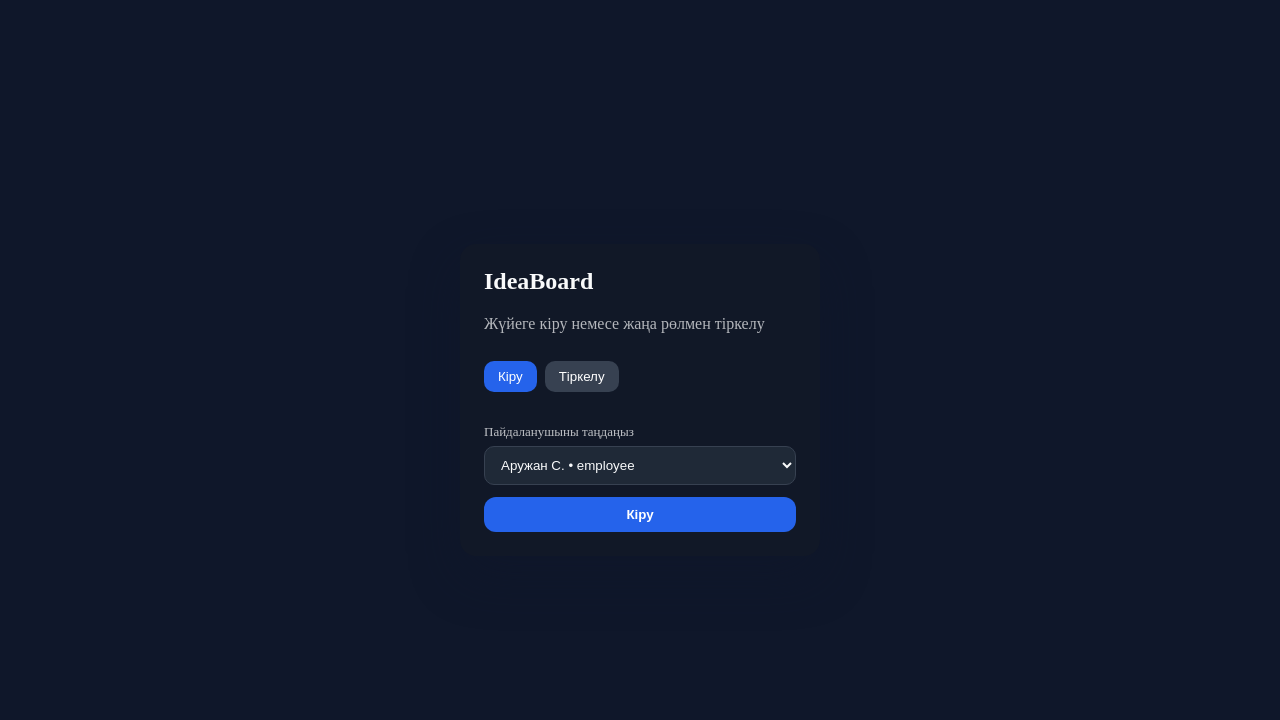
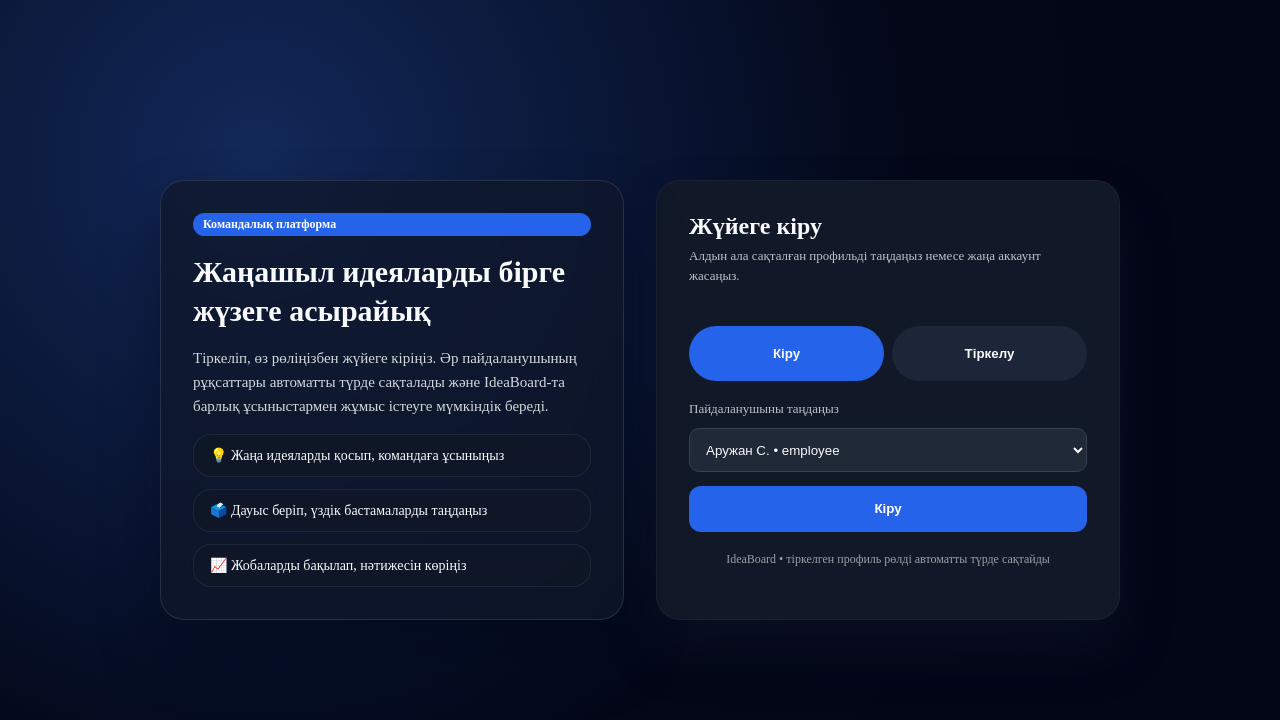
Before and after one commit to raimzhumabek-ctrl/Audit12, a React (Vite) app: page / in a window 1280 px wide. Shown: the top 720 px of the page. Built offline with nearby package versions, Linux system fonts and the light colour scheme.

Commit message:
Add dedicated auth screen for login and registration

```diff
--- a/src/IdeaBoardApp.jsx
+++ b/src/IdeaBoardApp.jsx
@@ -85,7 +85,7 @@ export default function IdeaBoardApp() {
   const [ideas, setIdeas] = useState(() => loadIdeas());
   const [users, setUsers] = useState(() => loadUsers());
   const [currentUserId, setCurrentUserId] = useState(() => loadCurrentUserId());
-  const [authIntent, setAuthIntent] = useState("login");
+  const [authIntent, setAuthIntent] = useState(() => (users.length === 0 ? "register" : "login"));
   const [query, setQuery] = useState("");
   const [category, setCategory] = useState("all");
   const [status, setStatus] = useState("all");
@@ -109,8 +109,7 @@ export default function IdeaBoardApp() {
 
   if (!currentUser) {
     return (
-      <div style={styles.centeredPage}>
-        <AuthGate
+      <AuthScreen
         users={users}
         initialMode={authIntent}
         onModeChange={setAuthIntent}
@@ -121,7 +120,6 @@ export default function IdeaBoardApp() {
           setCurrentUserId(newUser.id);
         }}
       />
-      </div>
     );
   }
 
@@ -157,6 +155,12 @@ export default function IdeaBoardApp() {
         onLogout={() => {
           setAuthIntent("register");
           setCurrentUserId(null);
+          setTab("ideas");
+          setShowForm(false);
+          setQuery("");
+          setCategory("all");
+          setStatus("all");
+          setSort("top");
         }}
         onShowForm={() => setShowForm(true)}
       />
@@ -294,9 +298,9 @@ const Topbar = ({ currentUser, canSubmit, onLogout, onShowForm }) => (
   </header>
 );
 
-const AuthGate = ({ users, onLogin, onRegister, initialMode = "login", onModeChange }) => {
+const AuthScreen = ({ users, onLogin, onRegister, initialMode = "login", onModeChange }) => {
   const [mode, setMode] = useState(() => (users.length === 0 ? "register" : initialMode));
-  const [loginId, setLoginId] = useState(users[0]?.id ?? "");
+  const [loginId, setLoginId] = useState(() => users[0]?.id ?? "");
   const [name, setName] = useState("");
   const [dept, setDept] = useState("");
   const [role, setRole] = useState(ROLES[0]);
@@ -304,56 +308,112 @@ const AuthGate = ({ users, onLogin, onRegister, initialMode = "login", onModeCha
 
   useEffect(() => {
     if (users.length === 0) {
+      if (mode !== "register") {
         setMode("register");
+        onModeChange?.("register");
+      }
       setLoginId("");
       return;
     }
-    if (!users.some((u) => u.id === loginId)) {
+    if (!users.some((user) => user.id === loginId)) {
       setLoginId(users[0].id);
     }
-  }, [users, loginId]);
+  }, [users, loginId, mode, onModeChange]);
 
   useEffect(() => {
-    if (users.length === 0) {
-      return;
-    }
+    if (users.length === 0) return;
     if (initialMode !== mode) {
       setMode(initialMode);
     }
   }, [initialMode, mode, users.length]);
 
   const selectMode = (nextMode) => {
+    if (mode === nextMode) return;
     setMode(nextMode);
     onModeChange?.(nextMode);
   };
 
   const canLogin = mode === "login" && users.length > 0 && Boolean(loginId);
 
+  const handleRegister = () => {
+    const trimmed = name.trim();
+    if (!trimmed) {
+      setError("Аты-жөнін енгізіңіз");
+      return;
+    }
+    setError("");
+    onRegister({ name: trimmed, dept: dept.trim() || undefined, role });
+    setName("");
+    setDept("");
+    setRole(ROLES[0]);
+  };
+
   return (
-    <div style={styles.authCard}>
-      <h2 style={{ margin: "0 0 4px" }}>IdeaBoard</h2>
-      <div style={{ opacity: 0.7, marginBottom: 12 }}>Жүйеге кіру немесе жаңа рөлмен тіркелу</div>
-      <div style={{ display: "flex", gap: 8, marginBottom: 16 }}>
+    <div style={styles.authPage}>
+      <div style={styles.authLayout}>
+        <div style={styles.authHero}>
+          <Badge text="Командалық платформа" />
+          <h1 style={styles.authHeroTitle}>Жаңашыл идеяларды бірге жүзеге асырайық</h1>
+          <p style={styles.authHeroBody}>
+            Тіркеліп, өз рөліңізбен жүйеге кіріңіз. Әр пайдаланушының рұқсаттары автоматты
+            түрде сақталады және IdeaBoard-та барлық ұсыныстармен жұмыс істеуге мүмкіндік береді.
+          </p>
+          <ul style={styles.authHeroList}>
+            <li style={styles.authHeroItem}>💡 Жаңа идеяларды қосып, командаға ұсыныңыз</li>
+            <li style={styles.authHeroItem}>🗳️ Дауыс беріп, үздік бастамаларды таңдаңыз</li>
+            <li style={styles.authHeroItem}>📈 Жобаларды бақылап, нәтижесін көріңіз</li>
+          </ul>
+        </div>
+
+        <div style={styles.authPanel}>
+          <div>
+            <h2 style={styles.authSectionTitle}>
+              {mode === "login" ? "Жүйеге кіру" : "Жаңа тіркеу"}
+            </h2>
+            <div style={styles.authHint}>
+              {mode === "login"
+                ? "Алдын ала сақталған профильді таңдаңыз немесе жаңа аккаунт жасаңыз."
+                : "Аты-жөніңізді, бөлімді (қажет болса) енгізіп, өз рөліңізді таңдаңыз."}
+            </div>
+          </div>
+
+          <div style={styles.authToggle}>
             <button
-          style={{ ...styles.secondaryBtn, background: mode === "login" ? "#2563eb" : "#374151" }}
+              style={{
+                ...styles.authToggleBtn,
+                background: mode === "login" ? "#2563eb" : "rgba(30,41,59,0.85)",
+              }}
               onClick={() => selectMode("login")}
-        >Кіру</button>
+            >
+              Кіру
+            </button>
             <button
-          style={{ ...styles.secondaryBtn, background: mode === "register" ? "#2563eb" : "#374151" }}
+              style={{
+                ...styles.authToggleBtn,
+                background: mode === "register" ? "#2563eb" : "rgba(30,41,59,0.85)",
+              }}
               onClick={() => selectMode("register")}
-        >Тіркелу</button>
+            >
+              Тіркелу
+            </button>
           </div>
 
           {mode === "login" ? (
             users.length === 0 ? (
-          <div style={{ fontSize: 13, opacity: 0.8 }}>Алдымен жаңа пайдаланушыны тіркеу қажет.</div>
+              <div style={styles.authEmpty}>Алдымен жаңа пайдаланушыны тіркеу қажет.</div>
             ) : (
-          <div style={{ display: "grid", gap: 12 }}>
-            <label style={{ display: "grid", gap: 6, fontSize: 13 }}>
-              <span style={{ opacity: 0.75 }}>Пайдаланушыны таңдаңыз</span>
-              <select style={styles.select} value={loginId} onChange={(event) => setLoginId(event.target.value)}>
+              <div style={styles.authForm}>
+                <label style={styles.authLabel}>
+                  <span style={styles.authLabelText}>Пайдаланушыны таңдаңыз</span>
+                  <select
+                    style={styles.select}
+                    value={loginId}
+                    onChange={(event) => setLoginId(event.target.value)}
+                  >
                     {users.map((user) => (
-                  <option key={user.id} value={user.id}>{user.name} • {user.role}</option>
+                      <option key={user.id} value={user.id}>
+                        {user.name} • {user.role}
+                      </option>
                     ))}
                   </select>
                 </label>
@@ -361,11 +421,13 @@ const AuthGate = ({ users, onLogin, onRegister, initialMode = "login", onModeCha
                   style={{ ...styles.btn, opacity: canLogin ? 1 : 0.5 }}
                   disabled={!canLogin}
                   onClick={() => canLogin && onLogin(loginId)}
-            >Кіру</button>
+                >
+                  Кіру
+                </button>
               </div>
             )
           ) : (
-        <div style={{ display: "grid", gap: 12 }}>
+            <div style={styles.authForm}>
               <input
                 style={styles.input}
                 placeholder="Аты-жөні"
@@ -378,30 +440,26 @@ const AuthGate = ({ users, onLogin, onRegister, initialMode = "login", onModeCha
                 value={dept}
                 onChange={(event) => setDept(event.target.value)}
               />
-          <label style={{ display: "grid", gap: 6, fontSize: 13 }}>
-            <span style={{ opacity: 0.75 }}>Рөлі</span>
-            <select style={styles.select} value={role} onChange={(event) => setRole(event.target.value)}>
-              {ROLES.map((r) => <option key={r} value={r}>{r}</option>)}
+              <label style={styles.authLabel}>
+                <span style={styles.authLabelText}>Рөлі</span>
+                <select
+                  style={styles.select}
+                  value={role}
+                  onChange={(event) => setRole(event.target.value)}
+                >
+                  {ROLES.map((r) => (
+                    <option key={r} value={r}>{r}</option>
+                  ))}
                 </select>
               </label>
-          {error && <div style={{ color: "#f87171", fontSize: 13 }}>{error}</div>}
-          <button
-            style={styles.btn}
-            onClick={() => {
-              const trimmed = name.trim();
-              if (!trimmed) {
-                setError("Аты-жөнін енгізіңіз");
-                return;
-              }
-              setError("");
-              onRegister({ name: trimmed, dept: dept.trim() || undefined, role });
-              setName("");
-              setDept("");
-              setRole(ROLES[0]);
-            }}
-          >Тіркелу</button>
+              {error && <div style={styles.authError}>{error}</div>}
+              <button style={styles.btn} onClick={handleRegister}>Тіркелу</button>
             </div>
           )}
+
+          <div style={styles.authMeta}>IdeaBoard • тіркелген профиль рөлді автоматты түрде сақтайды</div>
+        </div>
+      </div>
     </div>
   );
 };
@@ -723,13 +781,119 @@ const styles = {
     gap: 24,
     padding: 24,
   },
-  centeredPage: {
+  authPage: {
     minHeight: "100vh",
-    background: "#0f172a",
-    color: "#f9fafb",
+    background:
+      "radial-gradient(circle at 20% 20%, rgba(37,99,235,0.28), rgba(2,6,23,0.92) 55%, #020617 100%)",
+    color: "#f8fafc",
+    display: "flex",
+    alignItems: "center",
+    justifyContent: "center",
+    padding: "48px 20px",
+  },
+  authLayout: {
+    width: "min(960px, 100%)",
     display: "grid",
-    placeItems: "center",
-    padding: 24,
+    gap: 32,
+    gridTemplateColumns: "repeat(auto-fit, minmax(280px, 1fr))",
+    alignItems: "stretch",
+  },
+  authHero: {
+    background: "rgba(15,23,42,0.75)",
+    borderRadius: 24,
+    padding: 32,
+    display: "grid",
+    gap: 16,
+    border: "1px solid rgba(148,163,184,0.18)",
+    boxShadow: "0 35px 60px rgba(2,6,23,0.45)",
+    backdropFilter: "blur(18px)",
+  },
+  authHeroTitle: {
+    margin: 0,
+    fontSize: 30,
+    lineHeight: 1.3,
+  },
+  authHeroBody: {
+    margin: 0,
+    fontSize: 15,
+    lineHeight: 1.6,
+    opacity: 0.85,
+  },
+  authHeroList: {
+    listStyle: "none",
+    margin: 0,
+    padding: 0,
+    display: "grid",
+    gap: 12,
+  },
+  authHeroItem: {
+    display: "flex",
+    alignItems: "center",
+    gap: 12,
+    background: "rgba(17,24,39,0.7)",
+    borderRadius: 18,
+    padding: "12px 16px",
+    fontSize: 14,
+    border: "1px solid rgba(148,163,184,0.12)",
+  },
+  authPanel: {
+    background: "#111827",
+    borderRadius: 24,
+    padding: 32,
+    display: "grid",
+    gap: 20,
+    boxShadow: "0 30px 50px rgba(15,23,42,0.45)",
+    border: "1px solid rgba(30,41,59,0.6)",
+  },
+  authSectionTitle: {
+    margin: "0 0 6px",
+  },
+  authHint: {
+    fontSize: 13,
+    opacity: 0.75,
+    lineHeight: 1.5,
+  },
+  authToggle: {
+    display: "grid",
+    gridTemplateColumns: "repeat(2, minmax(0, 1fr))",
+    gap: 8,
+  },
+  authToggleBtn: {
+    border: "none",
+    borderRadius: 999,
+    padding: "10px 16px",
+    fontWeight: 600,
+    cursor: "pointer",
+    color: "#f8fafc",
+    background: "rgba(30,41,59,0.85)",
+  },
+  authForm: {
+    display: "grid",
+    gap: 14,
+  },
+  authLabel: {
+    display: "grid",
+    gap: 6,
+    fontSize: 13,
+  },
+  authLabelText: {
+    opacity: 0.75,
+  },
+  authError: {
+    color: "#f87171",
+    fontSize: 13,
+  },
+  authEmpty: {
+    fontSize: 13,
+    opacity: 0.85,
+    background: "rgba(30,41,59,0.6)",
+    borderRadius: 14,
+    padding: "14px 16px",
+  },
+  authMeta: {
+    fontSize: 12,
+    opacity: 0.6,
+    textAlign: "center",
   },
   container: {
     display: "grid",
@@ -816,15 +980,6 @@ const styles = {
     borderRadius: 10,
     padding: "10px 12px",
     color: "#f9fafb",
-  },
-  authCard: {
-    width: 360,
-    background: "#111827",
-    borderRadius: 16,
-    padding: 24,
-    display: "grid",
-    gap: 16,
-    boxShadow: "0 20px 50px rgba(15,23,42,0.4)",
   },
   card: {
     background: "#111827",
```
Lines whose indentation alone changed are shown as unchanged.
